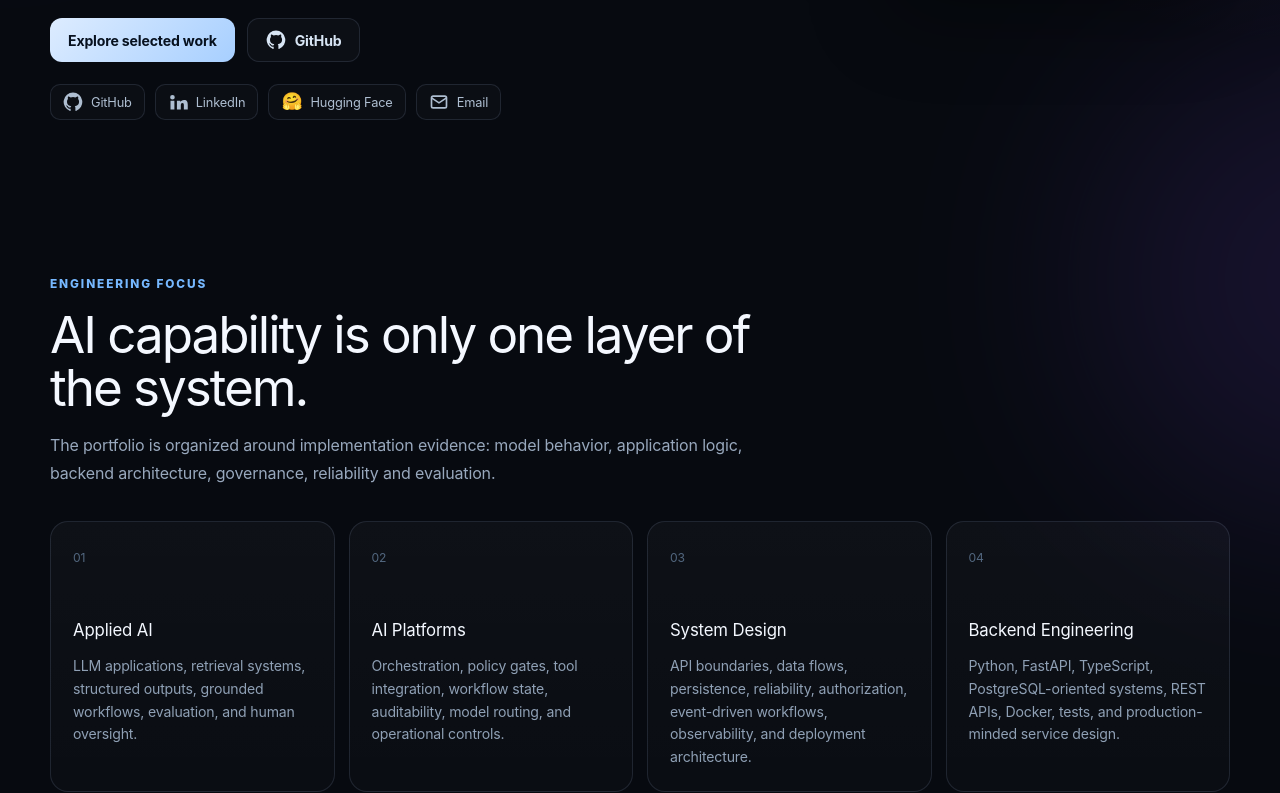
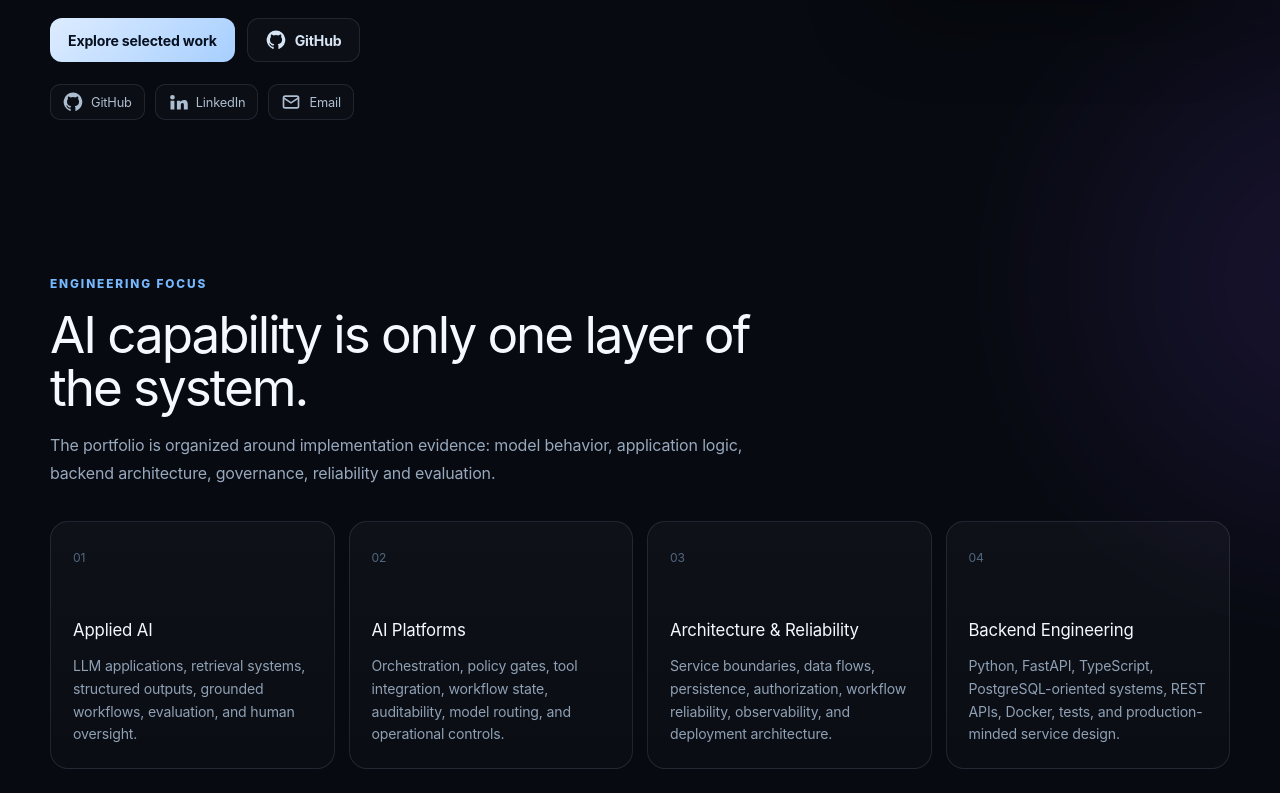
Before and after one commit to chaitanyaAI-careers/Portfolio, a Next.js app: page / in a window 1280 px wide. Shown: the part 840-1633 px from the top of the page. Built offline with nearby package versions, Linux system fonts and the light colour scheme; no server answers.

Commit message:
Refine portfolio positioning

```diff
--- a/app/layout.tsx
+++ b/app/layout.tsx
@@ -10,21 +10,20 @@ export const metadata: Metadata = {
   metadataBase: new URL(siteUrl),
   title: "Chaitanya Sai | Applied AI Engineer",
   description:
-    "Applied AI engineering portfolio focused on Generative AI, RAG, Agentic AI, AI Platform Engineering, backend systems and system design.",
+    "Applied AI engineering portfolio focused on Generative AI, RAG, Agentic AI, AI Platform Engineering, backend engineering and reliable AI systems.",
   keywords: [
     "Applied AI Engineer",
     "Generative AI Engineer",
     "RAG",
     "Agentic AI",
     "AI Platform Engineering",
-    "System Design",
     "FastAPI",
     "Python",
   ],
   openGraph: {
     title: "Chaitanya Sai | Applied AI Engineer",
     description:
-      "Generative AI · RAG · Agentic AI · AI Platform Engineering · System Design",
+      "Generative AI · RAG · Agentic AI · AI Platform Engineering",
     type: "website",
     url: siteUrl,
     siteName: "Chaitanya Sai — Applied AI Engineering Portfolio",
@@ -34,7 +33,7 @@ export const metadata: Metadata = {
     card: "summary_large_image",
     title: "Chaitanya Sai | Applied AI Engineer",
     description:
-      "Generative AI · RAG · Agentic AI · AI Platform Engineering · System Design",
+      "Generative AI · RAG · Agentic AI · AI Platform Engineering",
     images: ["/opengraph-image"],
   },
 };
--- a/app/opengraph-image.tsx
+++ b/app/opengraph-image.tsx
@@ -31,7 +31,7 @@ export default function OpenGraphImage() {
           Generative AI · RAG · Agentic AI · AI Platform Engineering
         </div>
         <div style={{ display: "flex", fontSize: 24, color: "#8da3bd", marginTop: 28 }}>
-          System Design · Backend Engineering · Evaluation · Governance
+          Backend Engineering · Evaluation · Governance · Reliability
         </div>
       </div>
     ),
--- a/app/page.tsx
+++ b/app/page.tsx
@@ -89,7 +89,7 @@ export default function Home() {
             <strong>Code · Tests · Architecture</strong>
           </div>
 
-          <div className="mini-architecture" aria-label="Simplified system design flow">
+          <div className="mini-architecture" aria-label="Simplified engineering architecture flow">
             <span>User / Product</span>
             <b>↓</b>
             <span>AI + Application Layer</span>
@@ -192,7 +192,7 @@ export default function Home() {
 
       <footer className="footer shell">
         <span>© 2026 {portfolio.name}</span>
-        <span>Applied AI · RAG · Agentic AI · System Design</span>
+        <span>Applied AI · RAG · Agentic AI · AI Platform Engineering</span>
       </footer>
     </main>
   );
--- a/components/social-links.tsx
+++ b/components/social-links.tsx
@@ -14,10 +14,6 @@ export function SocialLinks() {
         <LinkedInIcon />
         <span>LinkedIn</span>
       </a>
-      <a className={base} href={portfolio.links.huggingface} target="_blank" rel="noreferrer">
-        <span className="hf-mark" aria-hidden="true">🤗</span>
-        <span>Hugging Face</span>
-      </a>
       <a className={base} href={portfolio.links.email}>
         <MailIcon />
         <span>Email</span>
--- a/data/portfolio.ts
+++ b/data/portfolio.ts
@@ -13,7 +13,7 @@ export const portfolio = {
   name: "Chaitanya Sai",
   headline: "Applied AI Engineer",
   positioning:
-    "Generative AI · RAG · Agentic AI · AI Platform Engineering · System Design",
+    "Generative AI · RAG · Agentic AI · AI Platform Engineering",
   location: "Milwaukee, WI · Open to Remote & Relocation",
   email: "chaitanya.careerpaths@gmail.com",
   intro:
@@ -22,7 +22,6 @@ export const portfolio = {
   links: {
     github: "https://github.com/chaitanyaAI-careers",
     linkedin: "https://www.linkedin.com/in/chaitanyaai-careers/",
-    huggingface: "https://huggingface.co/chaitanyaAI-careers",
     email: "mailto:chaitanya.careerpaths@gmail.com",
   },
   focus: [
@@ -35,8 +34,8 @@ export const portfolio = {
       text: "Orchestration, policy gates, tool integration, workflow state, auditability, model routing, and operational controls.",
     },
     {
-      title: "System Design",
-      text: "API boundaries, data flows, persistence, reliability, authorization, event-driven workflows, observability, and deployment architecture.",
+      title: "Architecture & Reliability",
+      text: "Service boundaries, data flows, persistence, authorization, workflow reliability, observability, and deployment architecture.",
     },
     {
       title: "Backend Engineering",
@@ -157,7 +156,6 @@ export const portfolio = {
     "REST APIs",
     "PostgreSQL",
     "Docker",
-    "System Design",
     "AI Governance",
     "Observability",
   ],
```
Also changed, not shown: 1 other file (tests, documents, lock files or other folders).
